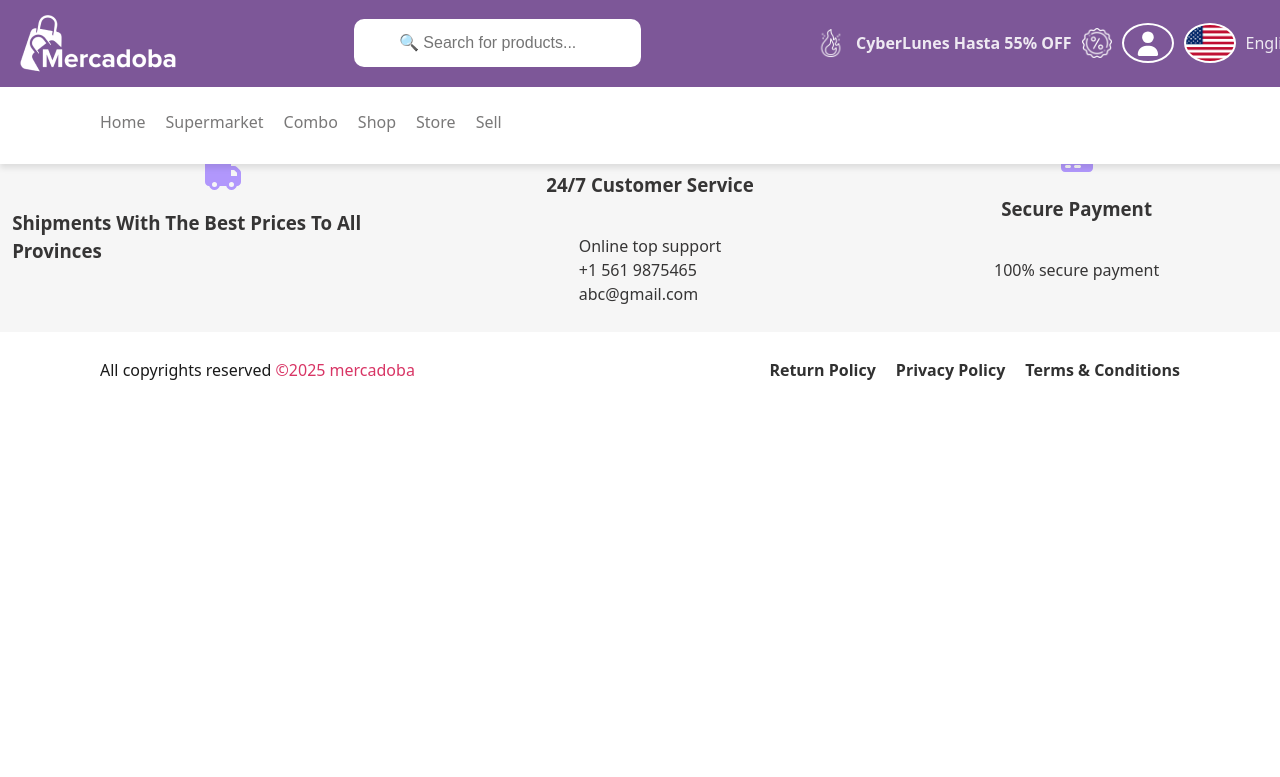
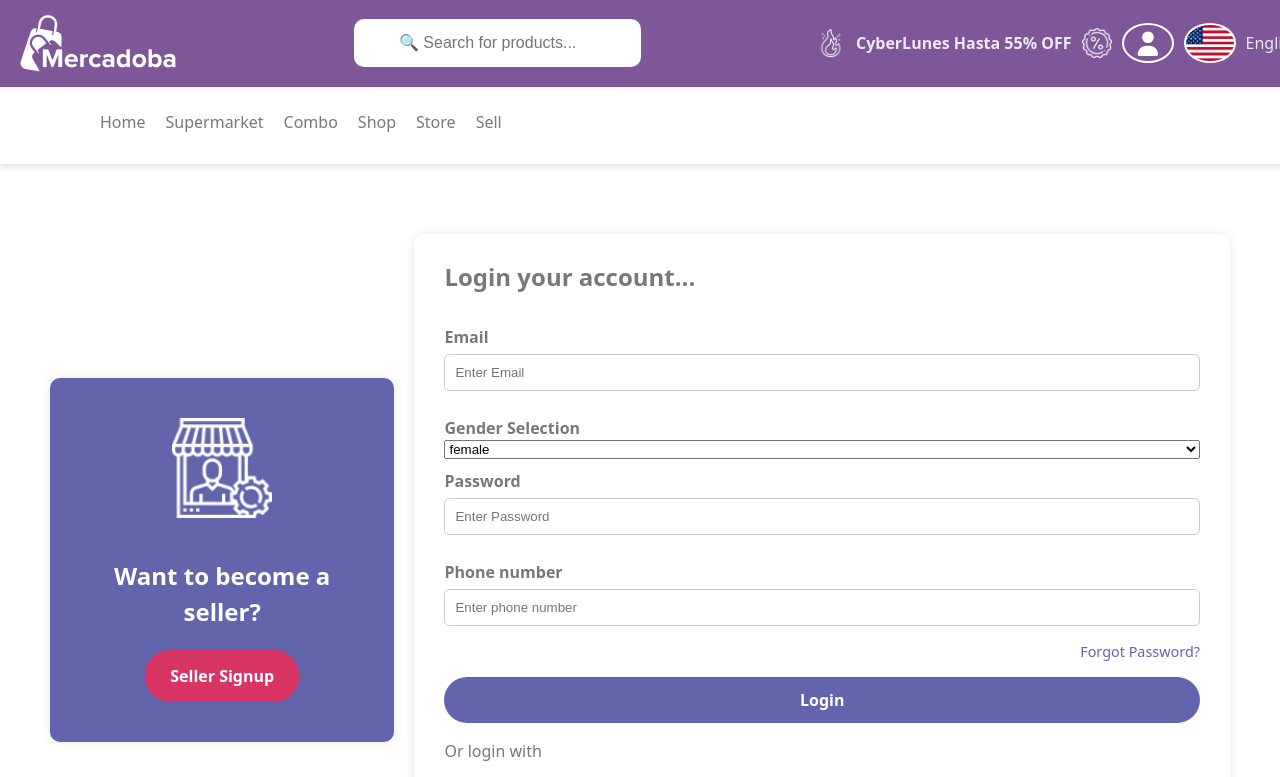
Before and after one commit to AnkitaThakur17/mercadoba, a React (Vite) app: page /home in a window 1280 px wide. Shown: the top 777 px of the page. Built offline with nearby package versions, Linux system fonts and the light colour scheme.

Commit message:
useForm modes

```diff
--- a/src/components/Hero.jsx
+++ b/src/components/Hero.jsx
@@ -1,6 +1,23 @@
 import React from "react";
+import { useForm } from "react-hook-form";
 
 const Hero = () => {
+  const {
+    register,
+    handleSubmit,
+    reset,
+    formState: { errors },
+  } = useForm({ mode: "onBlur" , reValidateMode: "onChange" ,
+    defaultValues: {
+    email: "ankita@gmail.com",
+    gender: "female",
+    phone: "9876543210"
+  }});
+
+  const onSubmit = (data) => {
+    console.log("Form Data:", data);
+    reset();
+  };
 
   return (
     <>
@@ -15,12 +32,92 @@ const Hero = () => {
           <button className="seller-signup-btn">Seller Signup</button>
         </div>
 
-        <form className="hero-form">
+        <form className="hero-form" onSubmit={handleSubmit(onSubmit)}>
           <h2>Login your account...</h2>
           <label>Email</label>
-          <input type="email" placeholder="Enter Email" />
+          <input
+            type="email"
+            placeholder="Enter Email"
+            {...register("email", {
+              required: "Email is required",
+              validate: (value) =>
+                value.endsWith("@gmail.com") || "Only Gmail is allowed",
+              pattern: {
+                value: /^\S+@\S+\.\S+$/,
+                message: "Invalid email format",
+              },
+            })}
+            onBlur={(e) =>
+              console.log("User left email field:", e.target.value)
+            }
+          />
+          {errors.email && (
+            <p style={{ color: "red" }}>{errors.email.message}</p>
+          )}
+
+          <label>Gender Selection</label>
+          <select {...register("gender")}>
+            <option value="female">female</option>
+            <option value="male">male</option>
+            <option value="other">other</option>
+          </select>
+
           <label>Password</label>
-          <input type="password" placeholder="Enter Password" />
+          <input
+            type="password"
+            placeholder="Enter Password"
+            {...register("password", {
+              required: "Password is required",
+              minLength: {
+                value: 8,
+                message: "Password must be at least 8 characters",
+              },
+              maxLength: {
+                value: 16,
+                message: "Password must not exceed 16 characters",
+              },
+              pattern: {
+                value: /^(?=.*[0-9])(?=.*[!@#$%^&*])/,
+                message:
+                  "Password must contain at least one digit and one special character",
+              },
+            })}
+          />
+          {errors.password && (
+            <p style={{ color: "red" }}>{errors.password.message}</p>
+          )}
+
+          <label>Phone number</label>
+          <input
+            type="text"
+            placeholder="Enter phone number"
+            {...register("phone", { required: "Phone number is required",
+              message:"phone number is required",
+                minLength: {
+                value: 10,
+                message: "Phone must be 10 characters",
+              },
+              maxLength: {
+                value: 10,
+                message: "Phone must not exceed 10 characters",
+              },
+             })}
+            onInput={(e) =>
+              (e.target.value = e.target.value.replace(/[^0-9]/g, ""))
+            }
+          />
+           {errors.phone && (
+            <p style={{color:"red"}}>{errors.phone?.message}</p>
+           )}
+
+          {Object.values(errors).length > 0 && (
+            <ul style={{ color: "red" }}>
+              {Object.values(errors).map((error, index) => (
+                <li key={index}>{error.message}</li>
+              ))}
+            </ul>
+          )}
+
           <a href="" className="forgot-password">
             Forgot Password?
           </a>
@@ -28,10 +125,7 @@ const Hero = () => {
 
           <p>Or login with</p>
           <button className="google-signin-btn">
-            <img style={{width:50}}
-              src="/google1.png"
-              alt="Google Logo"
-            />
+            <img style={{ width: 50 }} src="/google1.png" alt="Google Logo" />
             Sign in with Google
           </button>
 
--- a/src/pages/Combo.jsx
+++ b/src/pages/Combo.jsx
@@ -33,10 +33,14 @@ const Combo = () => {
               value: 3,
               message: "first name must be at least 3 characters long",
             },
+            maxLength:{
+              value: 8,
+              message: "first name could have maximum 8 characters only."
+            }
           })}
           placeholder="Enter first name"
         />
-
+          {errors.Firstname && <p style={{ color: "red" }}>{errors.Firstname.message}</p>}
         <input
           {...register("Lastname", {
             required: "Lastname is required!",
@@ -44,10 +48,14 @@ const Combo = () => {
               value: 3,
               message: "Last name must be atleast 3 characters long",
             },
+            maxLength:{
+              value: 8,
+              message: "Last name could have maximum 8 charaters only"
+            }
           })}
           placeholder="Enter last name"
         />
-
+        {errors.Lastname && <p style={{color:"red"}}> {errors.Lastname.message} </p>}
         <input
           {...register("email", {
             required: "Email is required",
@@ -59,9 +67,9 @@ const Combo = () => {
           type="email"
           placeholder="Enter email"
         />
+        {errors.email && <p style={{ color: "red" }}>{errors.email.message}</p>}
 
         <h3>Select Gender</h3>
-
         <label>
           <input
             type="radio"
@@ -84,11 +92,24 @@ const Combo = () => {
         <div key={field.id}>
           <input
             {...register(`hobbies.${index}.name`, { required: 'Hobby name required' })}
-            placeholder={`Hobby #${index + 1}`}
+            placeholder={`Hobby ${index + 1}`}
           />
           <button style={{marginLeft:20}} type="button" onClick={() => remove(index)}>Remove</button>
         </div>
       ))}
+
+        <input type="tel"
+        {
+          ...register("phone",{
+            required: "phone number is required",
+            pattern: {
+
+            message: "Phone number must be exactly 10 digits"
+          }
+
+          })
+         }placeholder="Enter phone number"
+        />
 
         <input
           {...register("password", {
@@ -105,13 +126,10 @@ const Combo = () => {
           })}
           placeholder="Confirm Password"
         />
-        {/* {errors.Firstname && <p style={{ color: "red" }}>{errors.Firstname.message}</p>}
-        {errors.Lastname && <p style={{color:"red"}}> {errors.Lastname.message} </p>}
-        {errors.email && <p style={{ color: "red" }}>{errors.email.message}</p>}
         {errors.confirmPassword && (
         <p style={{ color: "red" }}>{errors.confirmPassword.message}</p>
-        )} */}
-
+        )}
+       {errors.phone && <p style={{color:"red"}}> {errors.phone.message} </p>}
         {/* Display all errors in a list */}
         {Object.values(errors).length > 0 && (
           <ul style={{ color: "red" }}>
--- a/src/pages/Home.jsx
+++ b/src/pages/Home.jsx
@@ -1,11 +1,126 @@
-import React from 'react'
+
+import { useForm } from "react-hook-form";
 
 const Home = () => {
+  const {
+    register,
+    handleSubmit,
+    reset,
+    formState: { errors, touchedFields },
+  } = useForm({ mode: "onTouched" });
+
+  const onSubmit = (data) => {
+    console.log("Form Data:", data);
+    reset();
+  };
+
   return (
-    <div>
+    <section className="hero-section">
+      <div className="hero-left">
+        <img
+          src="/sellerUser.webp"
+          alt="Seller Icon"
+          className="seller-icon"
+        />
+        <h2>Want to become a seller?</h2>
+        <button className="seller-signup-btn">Seller Signup</button>
+      </div>
 
-    </div>
-  )
-}
+      <form className="hero-form" onSubmit={handleSubmit(onSubmit)}>
+        <h2>Login your account...</h2>
 
-export default Home
+        {/* Email */}
+        <label>Email</label>
+        <input
+          type="email"
+          placeholder="Enter Email"
+          {...register("email", {
+            required: "Email is required",
+            pattern: {
+              value: /^\S+@\S+\.\S+$/,
+              message: "Invalid email format",
+            },
+            validate: (value) =>
+              value.endsWith("@gmail.com") || "Only Gmail is allowed",
+          })}
+        />
+        {touchedFields.email && errors.email && (
+          <p style={{ color: "red" }}>{errors.email.message}</p>
+        )}
+
+        {/* Gender */}
+        <label>Gender Selection</label>
+        <select {...register("gender")}>
+          <option value="female">female</option>
+          <option value="male">male</option>
+          <option value="other">other</option>
+        </select>
+
+        {/* Password */}
+        <label>Password</label>
+        <input
+          type="password"
+          placeholder="Enter Password"
+          {...register("password", {
+            required: "Password is required",
+            minLength: {
+              value: 8,
+              message: "Password must be at least 8 characters",
+            },
+            maxLength: {
+              value: 16,
+              message: "Password must not exceed 16 characters",
+            },
+            pattern: {
+              value: /^(?=.*[0-9])(?=.*[!@#$%^&*])/,
+              message:
+                "Password must contain at least one digit and one special character",
+            },
+          })}
+        />
+        {touchedFields.password && errors.password && (
+          <p style={{ color: "red" }}>{errors.password.message}</p>
+        )}
+
+        {/* Phone */}
+        <label>Phone number</label>
+        <input
+          type="text"
+          placeholder="Enter phone number"
+          {...register("phone", {
+            required: "Phone number is required",
+            minLength: {
+              value: 10,
+              message: "Phone must be 10 digits",
+            },
+            maxLength: {
+              value: 10,
+              message: "Phone must not exceed 10 digits",
+            },
+          })}
+          onInput={(e) => (e.target.value = e.target.value.replace(/[^0-9]/g, ""))}
+        />
+        {touchedFields.phone && errors.phone && (
+          <p style={{ color: "red" }}>{errors.phone.message}</p>
+        )}
+
+        <a href="" className="forgot-password">
+          Forgot Password?
+        </a>
+        <button className="login-btn">Login</button>
+
+        <p>Or login with</p>
+        <button className="google-signin-btn">
+          <img style={{ width: 50 }} src="/google1.png" alt="Google Logo" />
+          Sign in with Google
+        </button>
+
+        <p className="signup-text">
+          You don't have an account? <a href="">Sign Up</a>
+        </p>
+      </form>
+    </section>
+  );
+};
+
+export default Home;
```
